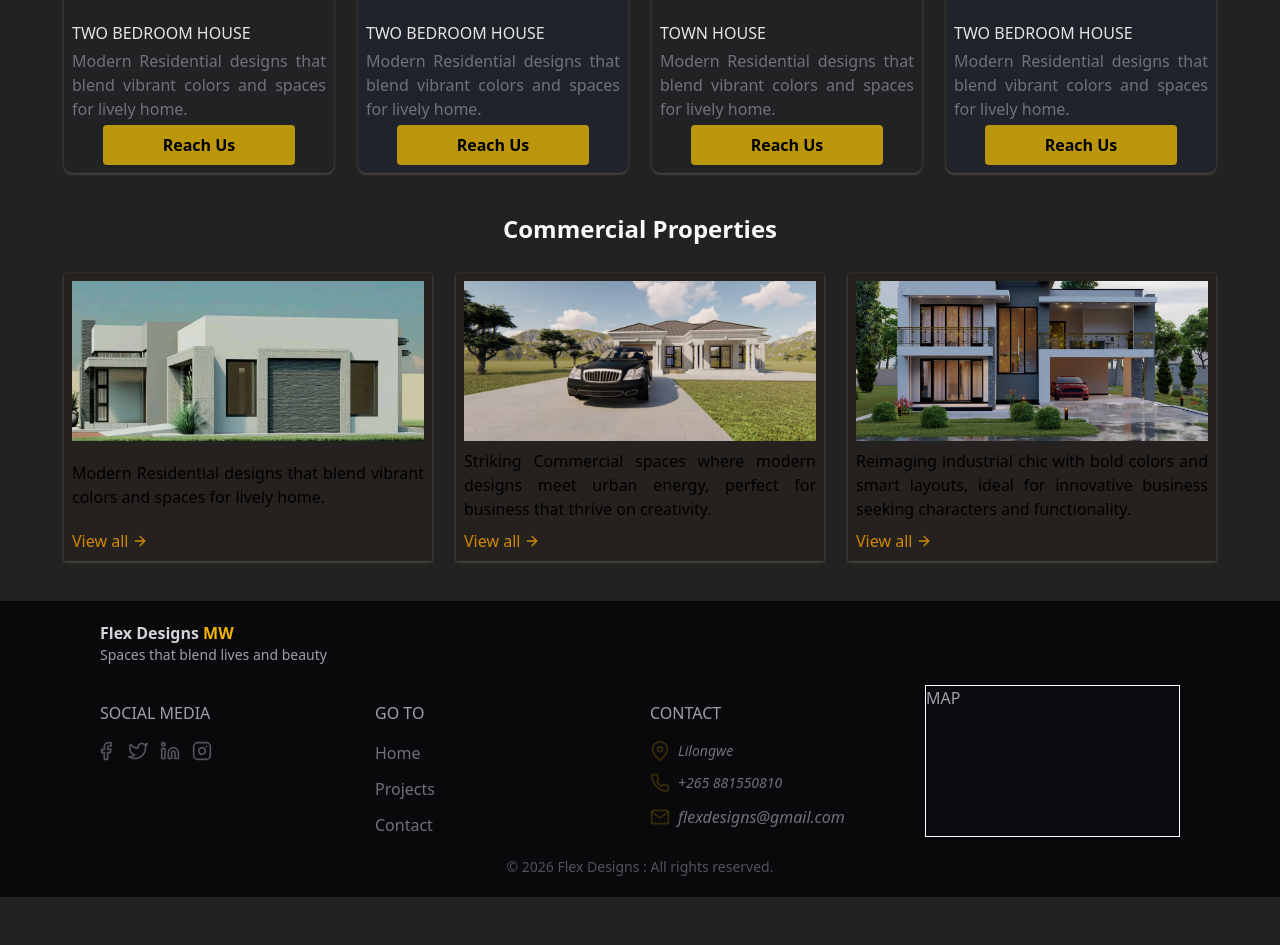
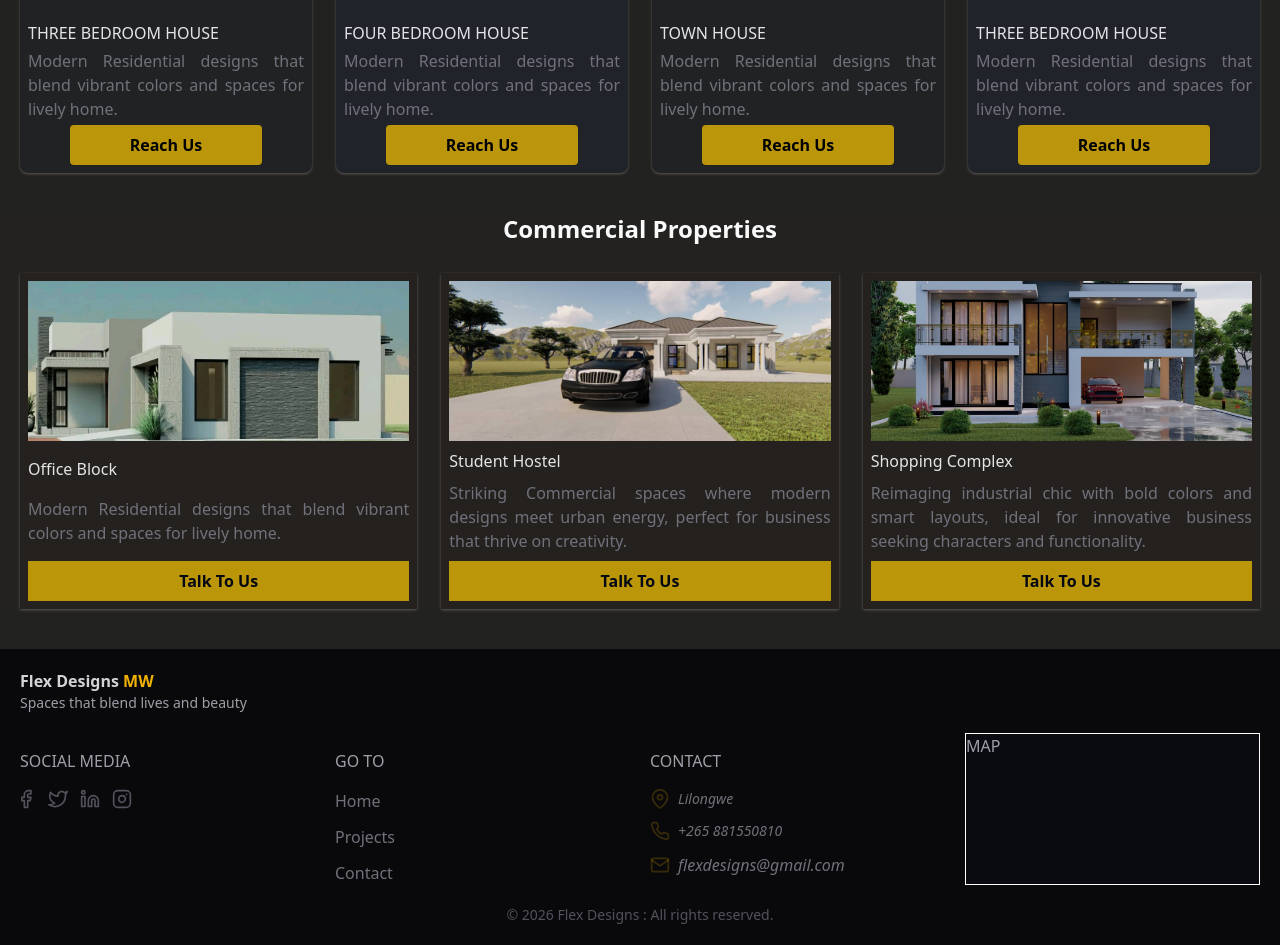
Before and after one commit to Ishmael-smart-Kaunda/Flex-Designs-Project, a React (Vite) app: page /portfolio in a window 1280 px wide. Shown: the part 819-1764 px from the top of the page. Before the commit the page ends 1716 px from the top, so only its background shows below. Built offline with nearby package versions, Linux system fonts and the light colour scheme.

Commit message:
added commercial properties section

```diff
--- a/src/components/Footer.jsx
+++ b/src/components/Footer.jsx
@@ -2,7 +2,7 @@ import { FiFacebook, FiTwitter, FiX, FiLinkedin, FiInstagram, FiMail, FiMapPin,
 
 export default function Footer(){
                return(
-                       <footer className="flex flex-col w-full bg-zinc-950 px-10 md:px-25 py-5 text-zinc-400">
+                       <footer className="flex flex-col w-full bg-zinc-950 px-10 md:px-25 lg:px-5 py-5 text-zinc-400">
                          <span>  <h2 className=" text-zinc-300 font-bold">Flex Designs <strong className="text-yellow-500">MW</strong></h2>
                              <p className="font-light text-sm">Spaces that blend lives and beauty</p>
                           </span>
--- a/src/components/home components/Projects.jsx
+++ b/src/components/home components/Projects.jsx
@@ -5,7 +5,7 @@ import resi2 from "../../assets/images/resi31.jpg"
 import { FiArrowRight } from "react-icons/fi"
 export default function Projects(){
                 return(
-                       <section className="max-w-6xl mx-5 md:mx-auto  bg-blue-950/0 rounded-lg text-center  pb-10 text-zinc-500">
+                       <section className="max-w-6xl  lg:max-w-7xl lg:px-5 mx-5 md:mx-auto  bg-blue-950/0 rounded-lg text-center  pb-10 text-zinc-500">
                         <h4 className="text-2xl text-zinc-50 font-bold  pb-7">Projects</h4>
                         <div className="grid grid-cols-1 md:grid-cols-3 gap-6">
                             <article className="flex flex-col gap-2 justify-between bg-yellow-950/5 rinng-ston/10 shadow-sm shadow-stone-600 rounded-lg px-5 py-2 text-justify">
--- a/src/components/portfolio componets/commercial.jsx
+++ b/src/components/portfolio componets/commercial.jsx
@@ -6,37 +6,40 @@ import { FiArrowRight } from "react-icons/fi"
 
 export default function Commercial(){
            return(
-                  <section className="max-w-6xl mx-5 md:mx-auto  text-center mb-10 bg-stone-800/10">
+                  <section className="max-w-6xl lg:max-w-7xl lg:px-5 mx-5 md:mx-auto  text-center text-zinc-500 mb-10 bg-stone-800/10">
                           <h4 className="text-2xl text-zinc-50 font-bold  pb-7">Commercial Properties</h4>
                         <div className="grid grid-cols-1 md:grid-cols-3 gap-6">
-                            <article className="flex flex-col gap-2 justify-between bg-yellow-950/5 rinng-ston/10 shadow-sm shadow-stone-600 p-2 text-justify">
+                            <article className="flex flex-col gap-2 justify-between bg-yellow-950/5 rinng-ston/10 shadow-sm shadow-stone-600 p-2 text-justify ">
 
                                 <img src={residential} className="w-full object-cover h-40 "/>
+                                  <h4 className="text-left font-medium text-zinc-200">Office Block</h4>
                                 <p>Modern Residential designs that blend vibrant colors
                                     and spaces for lively home.
                                 </p>
-                                <a href="/portfolio" className="flex flex-row gap-1 items-center font-light text-yellow-600">View all <FiArrowRight /></a>
+                                <a href="/portfolio" className="text-center font-bold text-gray-950 bg-yellow-400/70 w-full p-2 ">Talk To Us</a>
 
                             </article>
                             <article className="flex flex-col gap-2 justify-between bg-yellow-950/5 rinng-ston/10 shadow-sm shadow-stone-600  p-2 text-justify">
 
                                 <img src={resi2} className="w-full object-cover h-40 "/>
+                                  <h4 className="text-left font-medium text-zinc-200">Student Hostel</h4>
                                 <p>Striking Commercial spaces where modern designs meet
                                     urban energy, perfect for business that thrive on
                                     creativity.
                                 </p>
-                                <a href="/portfolio" className="flex flex-row gap-1 items-center font-light text-yellow-600">View all <FiArrowRight /></a>
+                                <a href="/portfolio" className="text-center font-bold text-gray-950 bg-yellow-400/70 w-full p-2 ">Talk To Us</a>
 
 
                             </article>
                             <article className="flex flex-col gap-2 justify-between bg-yellow-950/5 rinng-ston/10 shadow-sm shadow-stone-600  p-2 text-justify">
 
                                 <img src={commercial} className="w-full object-cover h-40 "/>
+                                  <h4 className="text-left font-medium text-zinc-200">Shopping Complex</h4>
                                 <p>Reimaging industrial chic with bold colors and smart layouts,
                                     ideal for innovative business seeking characters and
                                     functionality.
                                 </p>
-                                <a href="/portfolio" className="flex flex-row gap-1 items-center font-light text-yellow-600">View all <FiArrowRight /></a>
+                                <a href="/portfolio" className="text-center font-bold text-gray-950 bg-yellow-400/70 w-full p-2 ">Talk To Us</a>
                             </article>
                                         </div>
                   </section>
--- a/src/components/portfolio componets/residential.jsx
+++ b/src/components/portfolio componets/residential.jsx
@@ -67,9 +67,9 @@ export default function Residential(){
                         })
 
     return(
-        <section className="max-w-6xl mx-5 md:mx-auto  bg-blue-950/0 rounded-lg text-center  pb-10 text-zinc-500">
+        <section className="max-w-6xl lg:max-w-7xl lg:px-5 mx-5 md:mx-auto  bg-blue-950/0 rounded-lg text-center  pb-10 text-zinc-500">
                                <h4 className="text-2xl text-zinc-50 font-bold  pb-7">Residential Houses</h4>
-                               <div className="grid grid-cols-1 md:grid-cols-4 gap-6">
+                               <div className="grid grid-cols-1 md:grid-cols-2 lg:grid-cols-3 xl:grid-cols-4 gap-6">
                                    <article className="flex flex-col gap-1 justify-between bg-blue-950/5 rinng-ston/10 shadow-sm shadow-stone-600 rounded-lg p-2 text-justify hover:scale-101 transtion-transform duration-300">
 
                                        <img src={currentImg} alt="residential" className="w-full object-cover h-60 rounded-lg"/>
@@ -82,7 +82,7 @@ export default function Residential(){
                                          {pics}
                                        </div>
 
-                                       <h4 className="text-left font-medium text-zinc-200">TWO BEDROOM HOUSE</h4>
+                                       <h4 className="text-left font-medium text-zinc-200">THREE BEDROOM HOUSE</h4>
                                        <p>Modern Residential designs that blend vibrant colors
                                           and spaces for lively home.
                                        </p>
@@ -101,7 +101,7 @@ export default function Residential(){
                                          {fourbedHouseImgs}
                                        </div>
 
-                                       <h4 className="text-left font-medium text-zinc-200">TWO BEDROOM HOUSE</h4>
+                                       <h4 className="text-left font-medium text-zinc-200">FOUR BEDROOM HOUSE</h4>
                                        <p>Modern Residential designs that blend vibrant colors
                                           and spaces for lively home.
                                        </p>
@@ -141,7 +141,7 @@ export default function Residential(){
                                          {threebedHouseImgs}
                                        </div>
 
-                                       <h4 className="text-left font-medium text-zinc-200">TWO BEDROOM HOUSE</h4>
+                                       <h4 className="text-left font-medium text-zinc-200">THREE BEDROOM HOUSE</h4>
                                        <p>Modern Residential designs that blend vibrant colors
                                           and spaces for lively home.
                                        </p>
```
